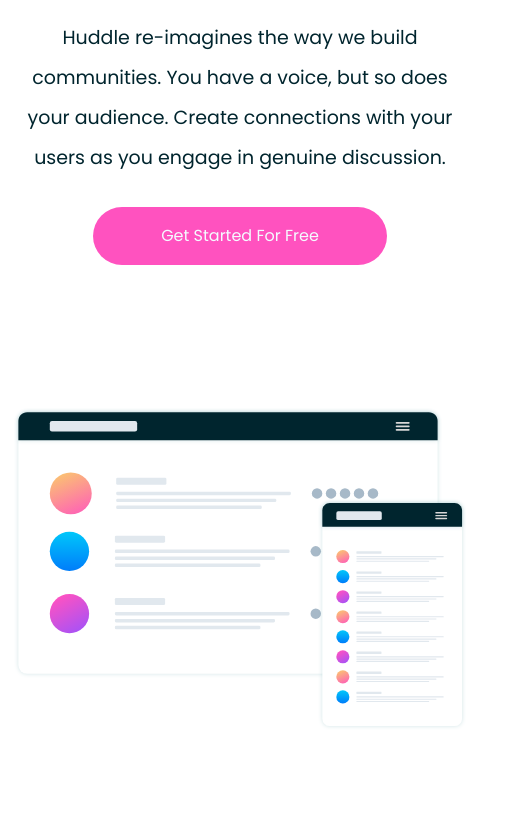
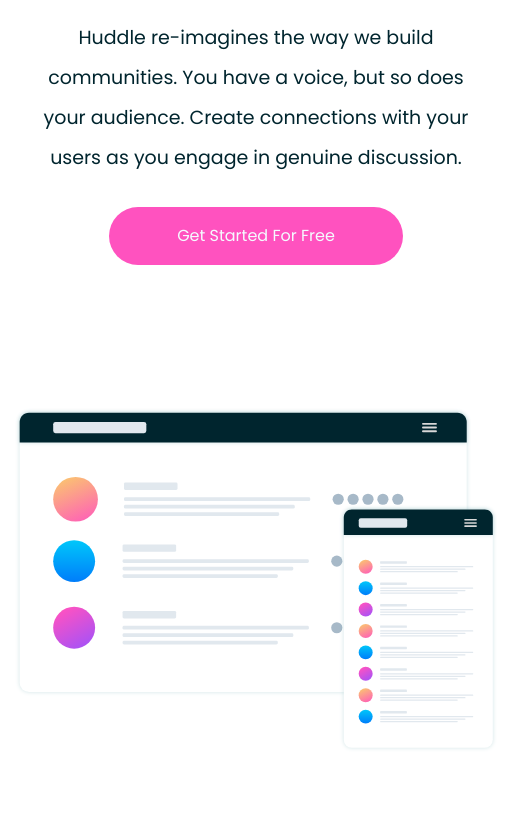
Before and after one commit to xchavez94x/huddle, a website: page index.html in a window 390 px wide. Shown: the part 360-1180 px from the top of the page, 512 px wide, since content can reach past the window. Drawn offline with Linux system fonts and the light colour scheme.

Commit message:
new-responsive

```diff
--- a/scss/style.scss
+++ b/scss/style.scss
@@ -27,7 +27,7 @@
 }
 
 .container {
-    width: 480px;
+    width: 32rem;
     margin: auto;
 
     nav {
```
Also changed, not shown: css/style.css.
